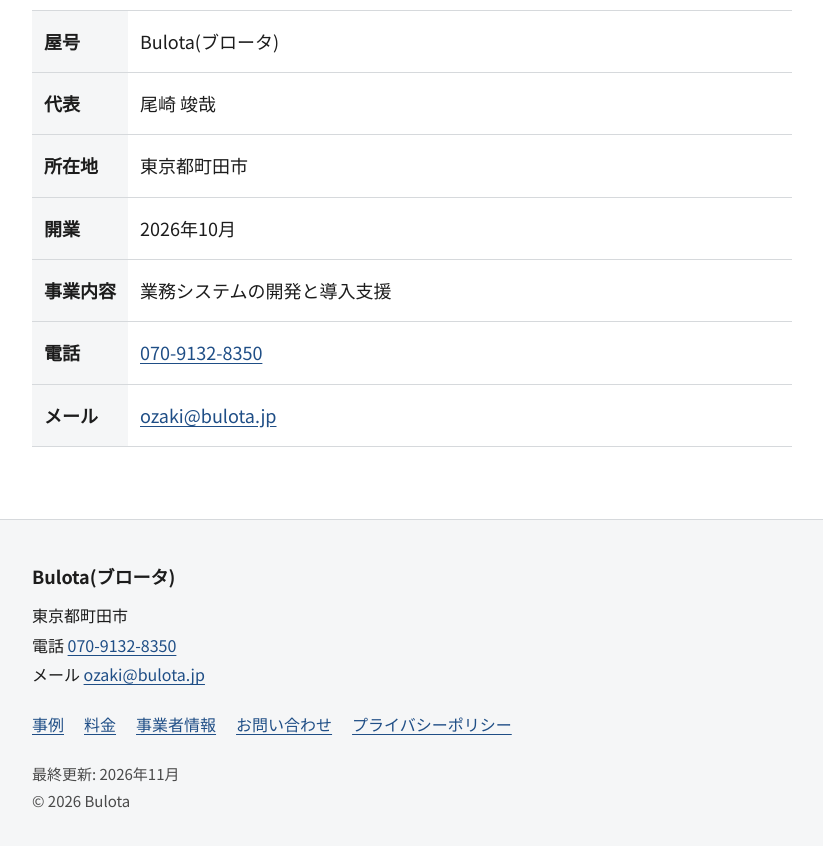
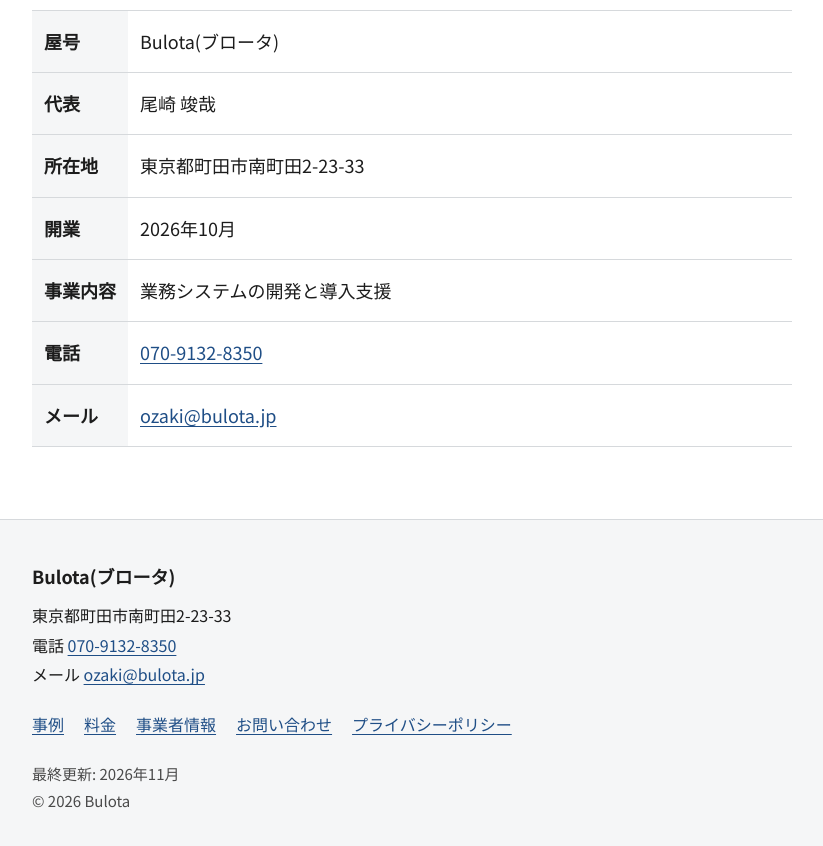
Before and after one commit to Buta7777/bulota-site, a plain HTML site: page about.html in a window 1280 px wide. Shown: the part 206-1052 px from the top of the page, without its empty margins (228-1051 px from the left). Drawn offline with Linux system fonts and the light colour scheme.

Commit message:
所在地を番地まで戻す・隠していた事例(建築業・製造業)をファイルから消す
- 4ページのフッター、事業者情報の所在地、プライバシーポリシーの事業者の住所を「東京都町田市南町田2-23-33」に
- index.html の事例の一覧と works.html の事例から、コメントにしていた建築業・製造業をコメントごと削除

Co-Authored-By: Claude Opus 5.5 <noreply@anthropic.com>

```diff
--- a/about.html
+++ b/about.html
@@ -39,7 +39,7 @@
         <tbody>
           <tr><th scope="row">屋号</th><td>Bulota(ブロータ)</td></tr>
           <tr><th scope="row">代表</th><td>尾崎 竣哉</td></tr>
-          <tr><th scope="row">所在地</th><td>東京都町田市</td></tr>
+          <tr><th scope="row">所在地</th><td>東京都町田市南町田2-23-33</td></tr>
           <tr><th scope="row">開業</th><td>2026年10月</td></tr>
           <tr><th scope="row">事業内容</th><td>業務システムの開発と導入支援</td></tr>
           <tr><th scope="row">電話</th><td><a href="tel:070-9132-8350">070-9132-8350</a></td></tr>
@@ -55,7 +55,7 @@
   <div class="wrap">
     <p class="footer-name">Bulota(ブロータ)</p>
     <address class="footer-info">
-      東京都町田市<br>
+      東京都町田市南町田2-23-33<br>
       電話 <a href="tel:070-9132-8350">070-9132-8350</a><br>
       メール <a href="mailto:ozaki@bulota.jp">ozaki@bulota.jp</a>
     </address>
```
Also changed, not shown: index.html (+1 -5 lines), privacy.html (+2 -2 lines), works.html (+1 -29 lines).
